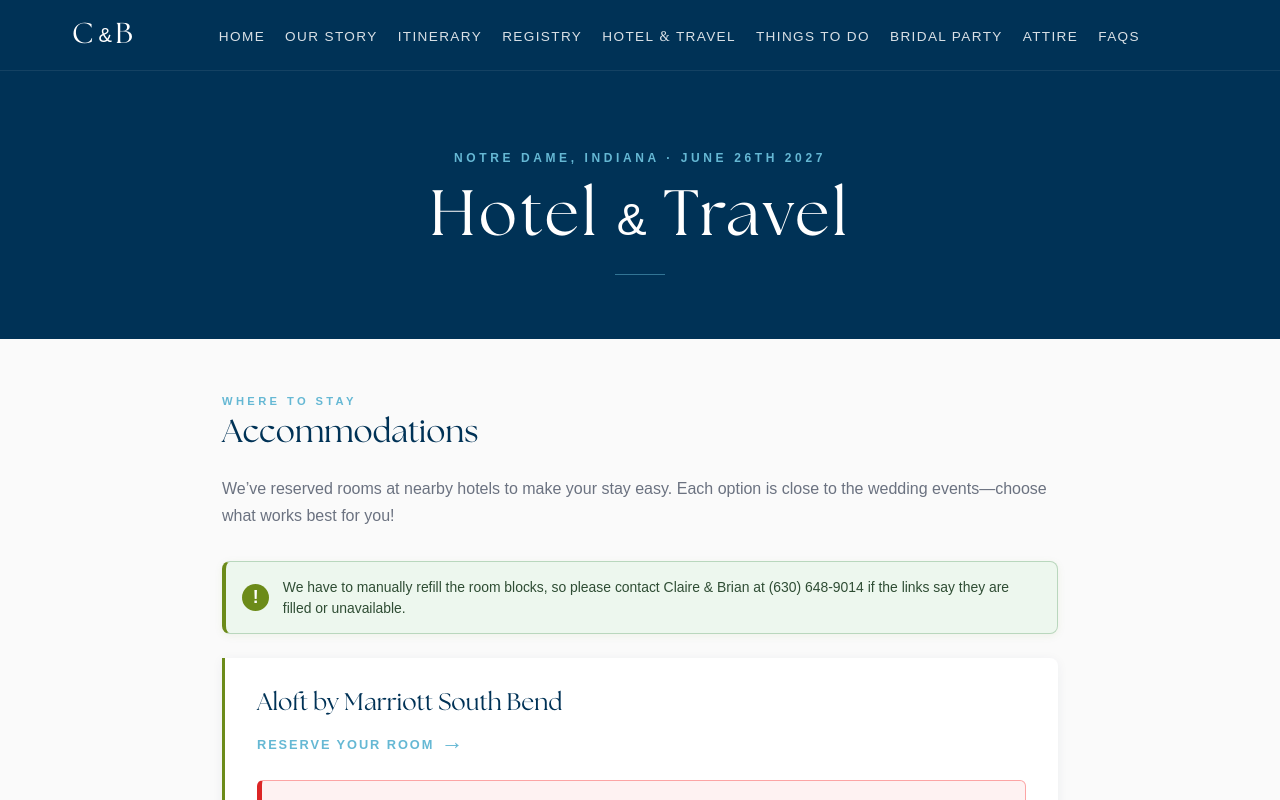
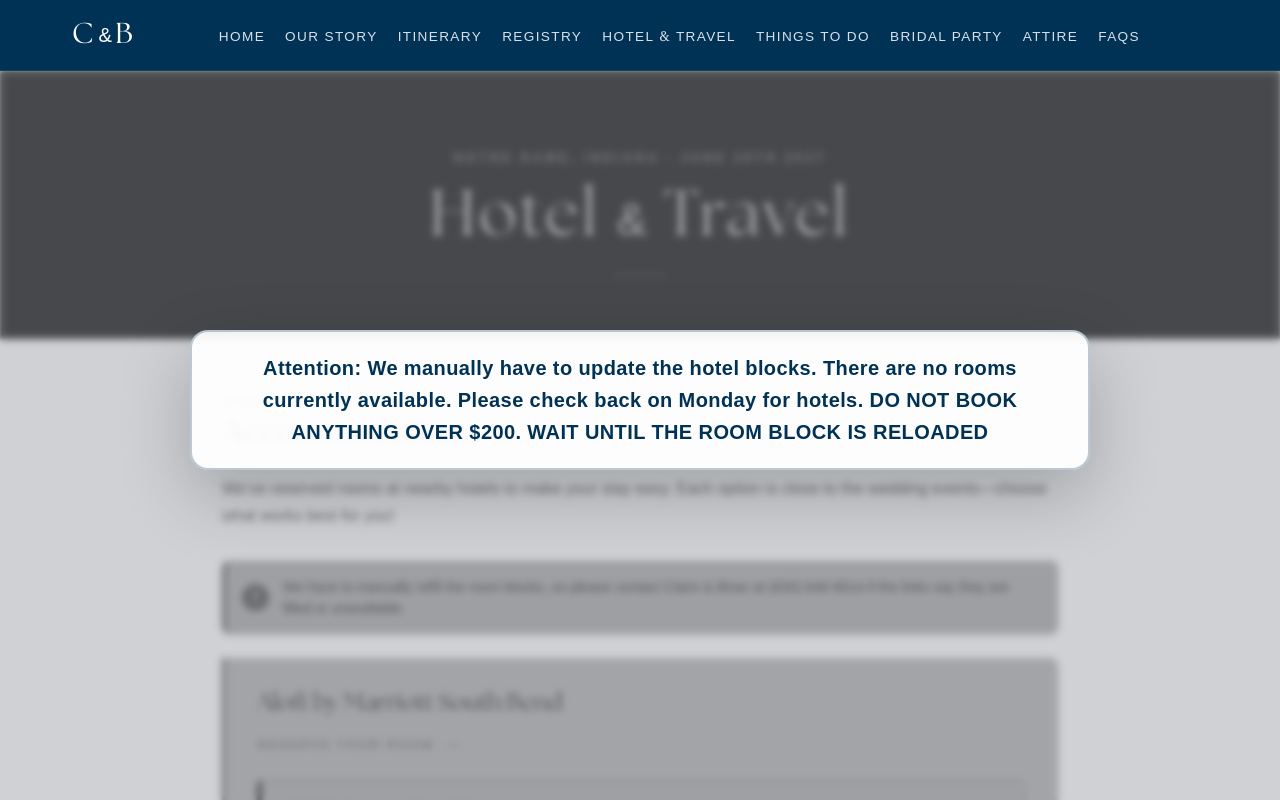
Before and after one commit to claireholmann/ourwedding, a React (Vite) app: page /hotel-travel in a window 1280 px wide. Shown: the top 800 px of the page. Built offline with nearby package versions, Linux system fonts and the light colour scheme; a web font is replaced by a local one.

Commit message:
stop booking

```diff
--- a/src/pages/HotelTravel.css
+++ b/src/pages/HotelTravel.css
@@ -1,6 +1,51 @@
 .hotel-travel-container {
+  position: relative;
   min-height: 100vh;
+  overflow: hidden;
   background-color: #fafafa;
+}
+
+.hotel-travel-page-content {
+  filter: grayscale(1) blur(2px) brightness(0.7);
+  opacity: 0.75;
+  pointer-events: none;
+  user-select: none;
+  min-height: 100vh;
+  overflow: hidden;
+}
+
+.hotel-travel-notice-overlay {
+  position: fixed;
+  inset: 0;
+  z-index: 50;
+  display: flex;
+  align-items: center;
+  justify-content: center;
+  padding: 2rem;
+  background: rgba(15, 23, 42, 0.18);
+  backdrop-filter: blur(3px);
+  -webkit-backdrop-filter: blur(3px);
+}
+
+.hotel-travel-notice-card {
+  width: min(100%, 900px);
+  background: rgba(255, 255, 255, 0.94);
+  border: 2px solid rgba(0, 50, 86, 0.25);
+  border-radius: 18px;
+  box-shadow: 0 25px 70px rgba(0, 0, 0, 0.22);
+  padding: 1.25rem 1.5rem;
+  text-align: center;
+}
+
+.hotel-travel-notice-card p {
+  margin: 0;
+  font-family: 'Montserrat', sans-serif;
+  font-size: clamp(0.98rem, 1.8vw, 1.25rem);
+  line-height: 1.6;
+  font-weight: 700;
+  letter-spacing: 0.02em;
+  color: #003256;
+  text-transform: none;
 }
 
 /* Page Hero */
--- a/src/pages/HotelTravel.jsx
+++ b/src/pages/HotelTravel.jsx
@@ -4,6 +4,7 @@ import { trackEvent } from "../analytics";
 function HotelTravel() {
   return (
     <div className="hotel-travel-container">
+      <div className="hotel-travel-page-content">
         <div className="page-hero">
           <span className="page-eyebrow">
             Notre Dame, Indiana · June&nbsp;26th&nbsp;2027
@@ -212,6 +213,15 @@ function HotelTravel() {
         </section>
         </div>
       </div>
+
+      <div className="hotel-travel-notice-overlay" role="status" aria-live="polite">
+        <div className="hotel-travel-notice-card">
+          <p>
+            Attention: We manually have to update the hotel blocks. There are no rooms currently available. Please check back on Monday for hotels. DO NOT BOOK ANYTHING OVER $200. WAIT UNTIL THE ROOM BLOCK IS RELOADED
+          </p>
+        </div>
+      </div>
+    </div>
   );
 }
 
```
Lines whose indentation alone changed are shown as unchanged.
